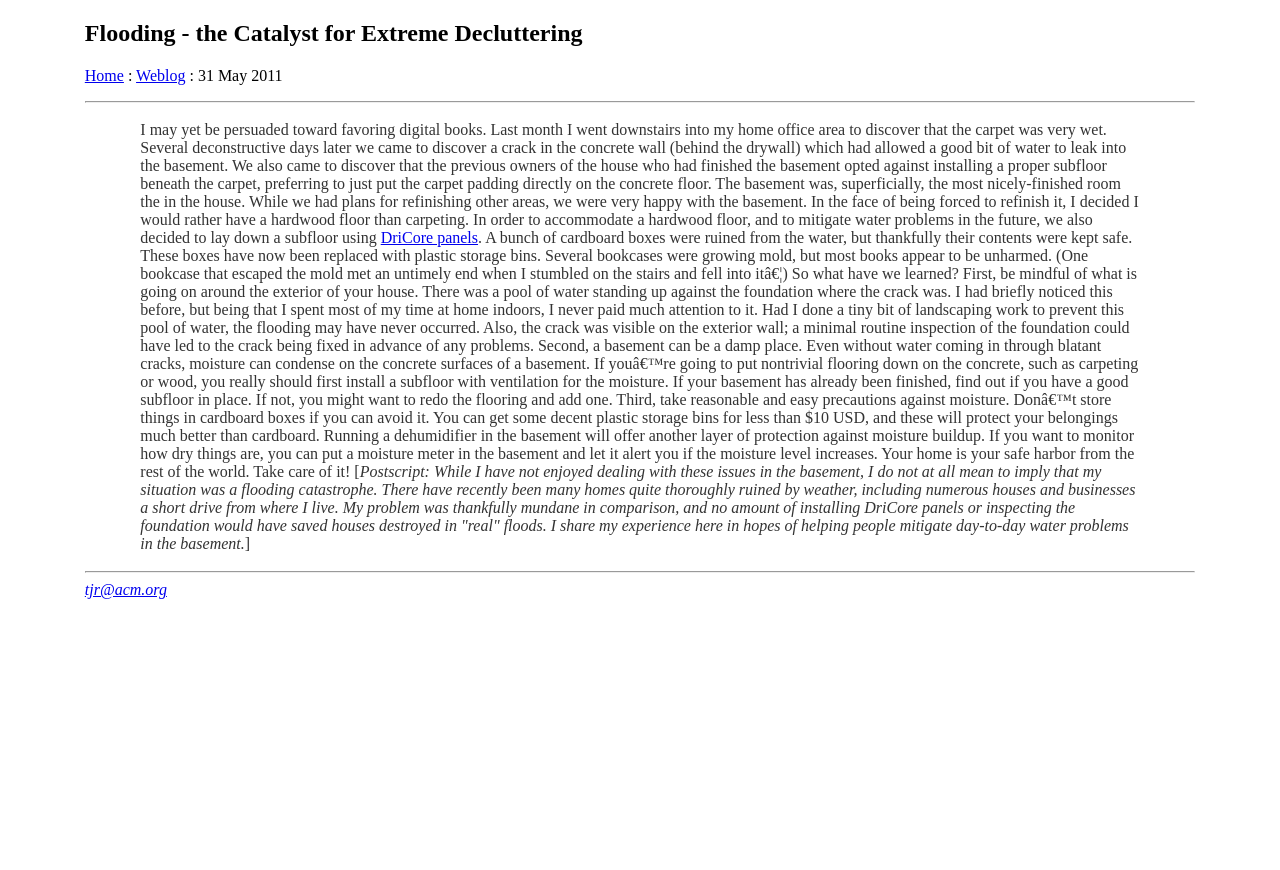
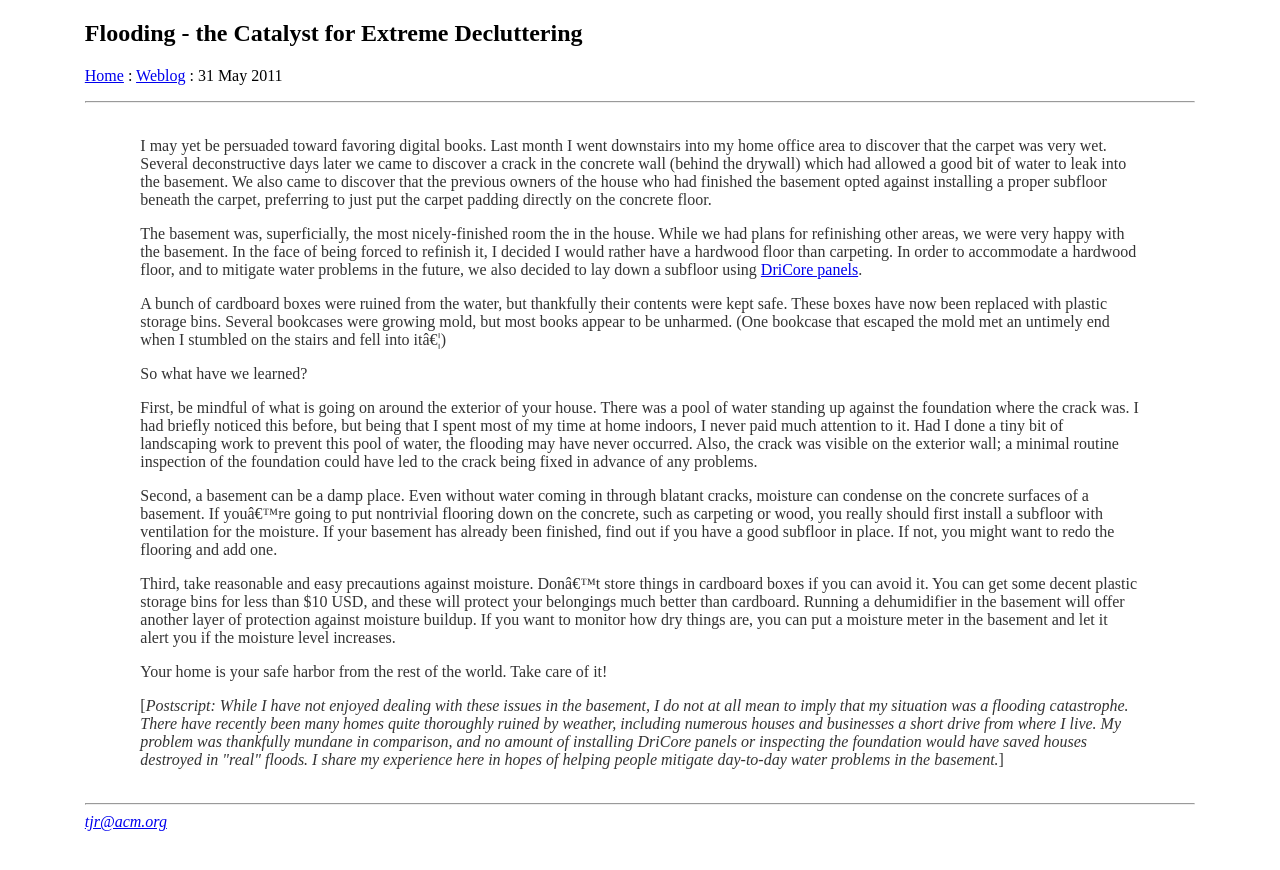
Before and after one commit to tjr/tjr.github.com, a Jekyll site: the page built from _posts/2011-05-31-flooding-the-catalyst-for-extreme-decluttering.html, in a window 1280 px wide. Shown: the top 870 px of the page. Built offline with Jekyll 4.4.1, drawn with Linux system fonts in a browser that asks for light colours.

Commit message:
edit blog post formatting

```diff
--- a/_posts/2011-05-31-flooding-the-catalyst-for-extreme-decluttering.html
+++ b/_posts/2011-05-31-flooding-the-catalyst-for-extreme-decluttering.html
@@ -3,21 +3,22 @@ layout: weblogentry
 title: Flooding - the Catalyst for Extreme Decluttering
 ---
 
+<p>
 I may yet be persuaded toward favoring digital books. Last month I went downstairs into my home office area to discover that the carpet was very wet. Several deconstructive days later we came to discover a crack in the concrete wall (behind the drywall) which had allowed a good bit of water to leak into the basement. We also came to discover that the previous owners of the house who had finished the basement opted against installing a proper subfloor beneath the carpet, preferring to just put the carpet padding directly on the concrete floor.
-
+<p>
 The basement was, superficially, the most nicely-finished room the in the house. While we had plans for refinishing other areas, we were very happy with the basement. In the face of being forced to refinish it, I decided I would rather have a hardwood floor than carpeting. In order to accommodate a hardwood floor, and to mitigate water problems in the future, we also decided
 to lay down a subfloor using <a href="http://www.dricore.com/">DriCore panels</a>.
-
+<p>
 A bunch of cardboard boxes were ruined from the water, but thankfully their contents were kept safe. These boxes have now been replaced with plastic storage bins. Several bookcases were growing mold, but most books appear to be unharmed. (One bookcase that escaped the mold met an untimely end when I stumbled on the stairs and fell into it…)
-
+<p>
 So what have we learned?
-
+<p>
 First, be mindful of what is going on around the exterior of your house. There was a pool of water standing up against the foundation where the crack was. I had briefly noticed this before, but being that I spent most of my time at home indoors, I never paid much attention to it. Had I done a tiny bit of landscaping work to prevent this pool of water, the flooding may have never occurred. Also, the crack was visible on the exterior wall; a minimal routine inspection of the foundation could have led to the crack being fixed in advance of any problems.
-
+<p>
 Second, a basement can be a damp place. Even without water coming in through blatant cracks, moisture can condense on the concrete surfaces of a basement. If you’re going to put nontrivial flooring down on the concrete, such as carpeting or wood, you really should first install a subfloor with ventilation for the moisture. If your basement has already been finished, find out if you have a good subfloor in place. If not, you might want to redo the flooring and add one.
-
+<p>
 Third, take reasonable and easy precautions against moisture. Don’t store things in cardboard boxes if you can avoid it. You can get some decent plastic storage bins for less than $10 USD, and these will protect your belongings much better than cardboard. Running a dehumidifier in the basement will offer another layer of protection against moisture buildup. If you want to monitor how dry things are, you can put a moisture meter in the basement and let it alert you if the moisture level increases.
-
+<p>
 Your home is your safe harbor from the rest of the world. Take care of it!
-
+<p>
 [<i>Postscript: While I have not enjoyed dealing with these issues in the basement, I do not at all mean to imply that my situation was a flooding catastrophe. There have recently been many homes quite thoroughly ruined by weather, including numerous houses and businesses a short drive from where I live. My problem was thankfully mundane in comparison, and no amount of installing DriCore panels or inspecting the foundation would have saved houses destroyed in "real" floods. I share my experience here in hopes of helping people mitigate day-to-day water problems in the basement.</i>]
--- a/_posts/2011-07-05-bamboo-flooring-goodness.html
+++ b/_posts/2011-07-05-bamboo-flooring-goodness.html
@@ -2,7 +2,7 @@
 layout: weblogentry
 title: Bamboo Flooring Goodness
 ---
-
+<p>
 After about six hours of effort, we have roughly half of the basement floor covered with bamboo flooring panels. These are very easy to install, and vastly superior to the other flooring that I tried earlier. Before working on the second half of the basement, we are going to reinstall floorboard trim on the first half, and put furniture back in place.
-
+<p>
 Working in copious free time, I expect that we’ll be totally done within a couple more weeks, with at least the first half of the basement being a usable, livable space again by this upcoming weekend. This has all taken much longer than I expected, but we’re almost there!
```
Also changed, not shown: _posts/2011-06-26-misadventures-with-tarkett-genesis-engineered-wood-flooring.html (+7 -6 lines).
